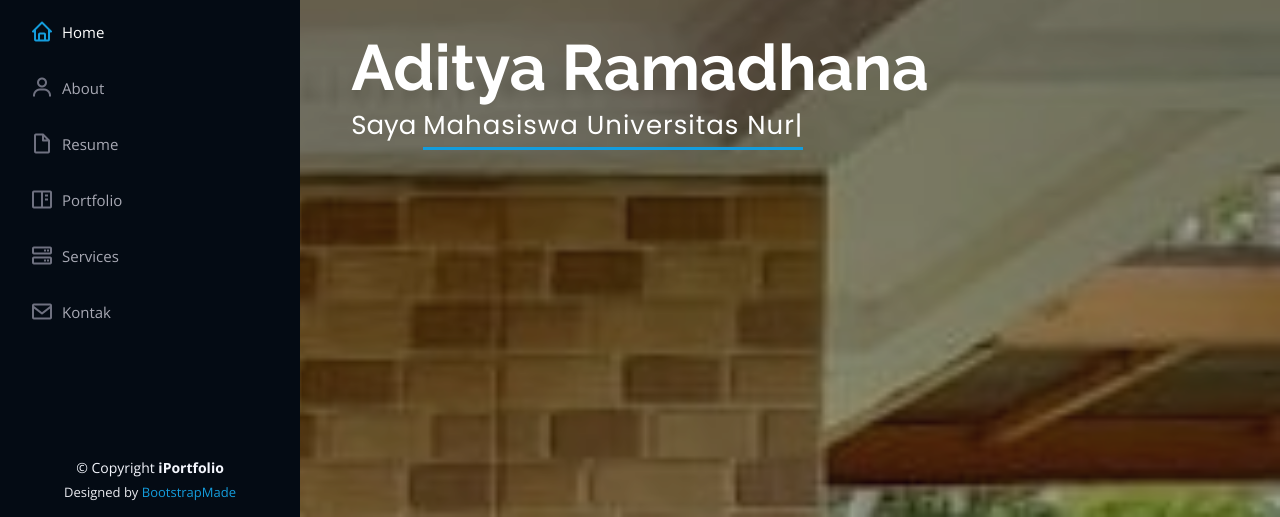
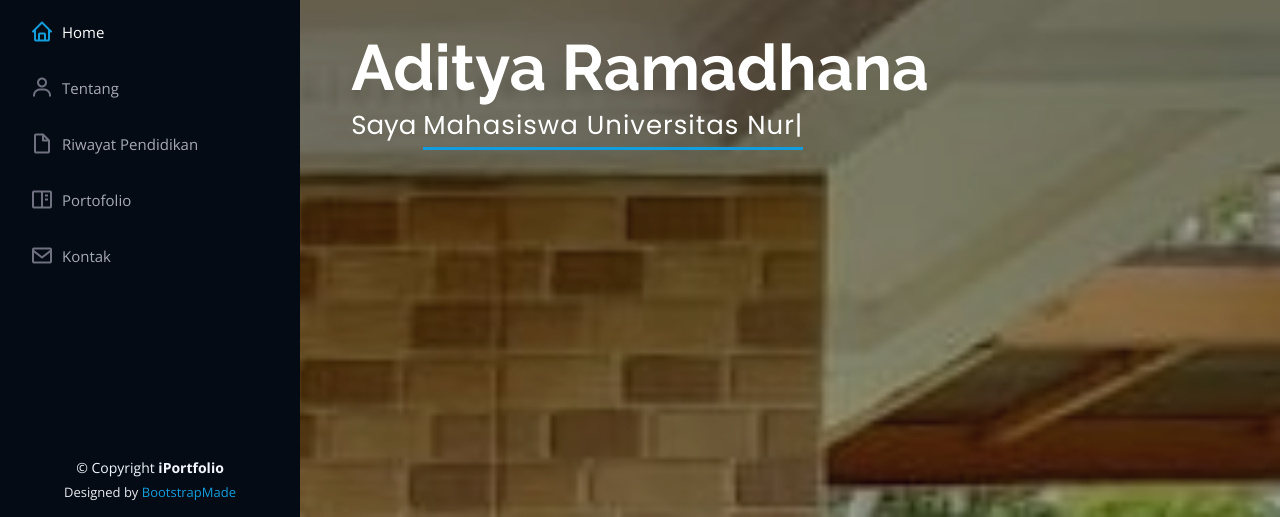
Before and after one commit to adityarama26/Aditya_Ramadhana.github.io, a plain HTML site: page index.html in a window 1280 px wide. Shown: the part 283-800 px from the top of the page. Drawn offline with nearby package versions, Linux system fonts and the light colour scheme.

Commit message:
Update index.html

```diff
--- a/index.html
+++ b/index.html
@@ -53,10 +53,9 @@
       <nav id="navbar" class="nav-menu navbar">
         <ul>
           <li><a href="#hero" class="nav-link scrollto active"><i class="bx bx-home"></i> <span>Home</span></a></li>
-          <li><a href="#about" class="nav-link scrollto"><i class="bx bx-user"></i> <span>About</span></a></li>
-          <li><a href="#resume" class="nav-link scrollto"><i class="bx bx-file-blank"></i> <span>Resume</span></a></li>
-          <li><a href="#portfolio" class="nav-link scrollto"><i class="bx bx-book-content"></i> <span>Portfolio</span></a></li>
-          <li><a href="#services" class="nav-link scrollto"><i class="bx bx-server"></i> <span>Services</span></a></li>
+          <li><a href="#about" class="nav-link scrollto"><i class="bx bx-user"></i> <span>Tentang</span></a></li>
+          <li><a href="#resume" class="nav-link scrollto"><i class="bx bx-file-blank"></i> <span>Riwayat Pendidikan</span></a></li>
+          <li><a href="#portfolio" class="nav-link scrollto"><i class="bx bx-book-content"></i> <span>Portofolio</span></a></li>
           <li><a href="#contact" class="nav-link scrollto"><i class="bx bx-envelope"></i> <span>Kontak</span></a></li>
         </ul>
       </nav><!-- .nav-menu -->
```
